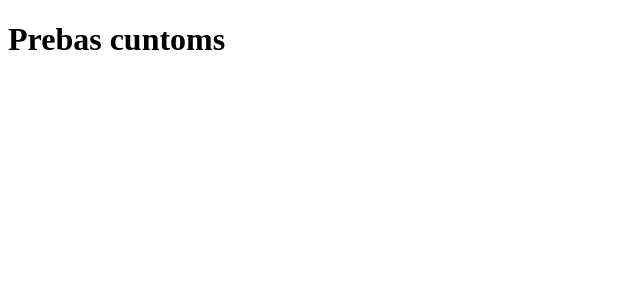
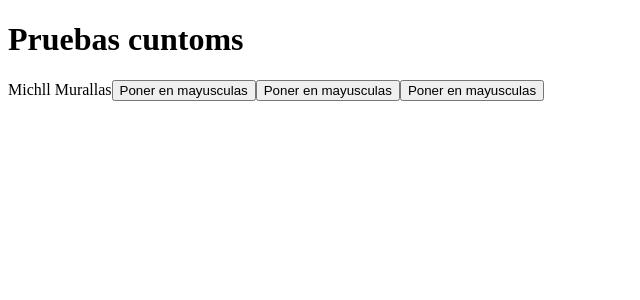
Before and after one commit to MichellMurallas/Customs-Hooks, a React (Vite) app: page / in a window 1280 px wide. Shown: the top 300 px of the page, without its empty margins (0-640 px from the left). Built offline with nearby package versions, Linux system fonts and the light colour scheme.

Commit message:
Convertir a mayusculas y/o minusculas

```diff
--- a/src/Components/PruebasCuntoms.jsx
+++ b/src/Components/PruebasCuntoms.jsx
@@ -1,12 +1,18 @@
-import React from 'react'
+
 import { useMayus } from './useMayus';
 
 const PruebasCuntoms = () => {
-  const {mayusculas, minusculas, concatenar} = useMayus("Miguel Quintero")
-  console.log(mayusculas("hola"))
+
+  const {estado, mayusculas, minusculas, concatenar} = useMayus("Michll Murallas")
+
   return (
     <div>
-      <h1>Prebas cuntoms</h1>
+      <h1>Pruebas cuntoms</h1>
+      {estado}
+
+      <button onClick={mayusculas} > Poner en mayusculas</button>
+      <button onClick={minusculas} > Poner en mayusculas</button>
+      <button onClick={ e => concatenar (" probando hooks")} > Poner en mayusculas</button>
     </div>
   )
 }
--- a/src/Components/useMayus.jsx
+++ b/src/Components/useMayus.jsx
@@ -1,16 +1,21 @@
+import {useState} from 'react'
+
 export const useMayus = (texto) =>{
 
+  const [miTexto, setMiTexto] = useState(texto)
+
   const mayusculas = (valor = "") =>{
-    return texto.toUpperCase();
+    setMiTexto(texto.toUpperCase());
   }
   const minusculas = (valor = "") =>{
-    return texto.toLowerCase();
+    setMiTexto(texto.toLowerCase());
   }
   const concatenar = (added) =>{
-    return texto+added;
+    setMiTexto(texto+added);
   }
 
   return{
+    estado: miTexto,
     mayusculas,
     minusculas,
     concatenar
```
